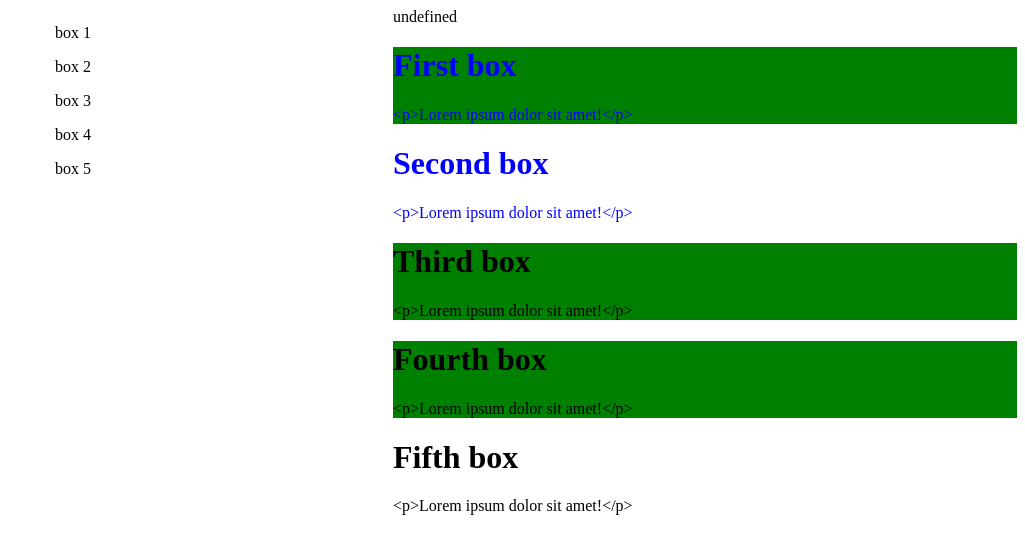
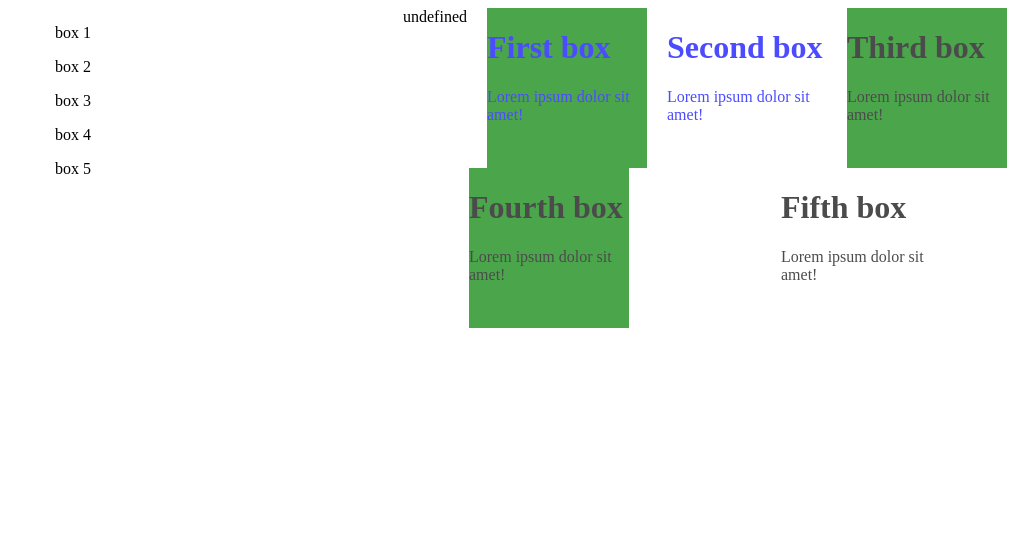
Before and after one commit to balanCORE/10-JS-2, a plain HTML site: page index.html in a window 1280 px wide. Shown: the whole page, without its empty margins (255-1280 px from the left). Drawn offline with Linux system fonts and the light colour scheme.

Commit message:
undefined?

```diff
--- a/index.html
+++ b/index.html
@@ -7,7 +7,7 @@
 </head>
 <body>
 	<div class="clickWay">
-		<div class="whichBox">
+		<div>
 			<p id="box1">box 1</p>
 			<p id="box2">box 2</p>
 			<p id="box3">box 3</p>
--- a/js/script.js
+++ b/js/script.js
@@ -73,7 +73,7 @@ function showBox(value) {
 //loopWay
 
 function createBox(idFromHTML) {
-  var div, paragraph, header;
+  var div;
 
   var container = document.getElementById(idFromHTML)
   container.append(div);
@@ -84,12 +84,8 @@ function createBox(idFromHTML) {
     	// działanie
     	div.id = data[i].id;
     	div.className = data[i].categories.join(' ');
-    header = document.createElement('h1');
-    	header.innerHTML = data[i].title;
-    paragraph = data[i].content;
     //tworzenie
-    div.append(header);
-    div.append(paragraph);
+    div.innerHTML = '<h1>' + data[i].title + '</h1>' + data[i].content;
     container.append(div);
   }
 }
--- a/sass/style.scss
+++ b/sass/style.scss
@@ -1,4 +1,4 @@
-#container div {
+#container div, #loopWay div {
 	opacity: 0.7;
 	height: 20vh;
 	width: 20vh;
@@ -15,15 +15,13 @@
 .highlighted {
 	background: green;
 }
-.clickWay, #container {
+.clickWay, #container, #loopWay {
 	width: 50vw;
 	display: flex;
 	justify-content: space-around;
 	flex-wrap: wrap;
 }
-#loopWay, #clickWay {
-	width: 50%;
-}
+
 body {
 	display: flex;
 }
```
Also changed, not shown: css/style.css.
